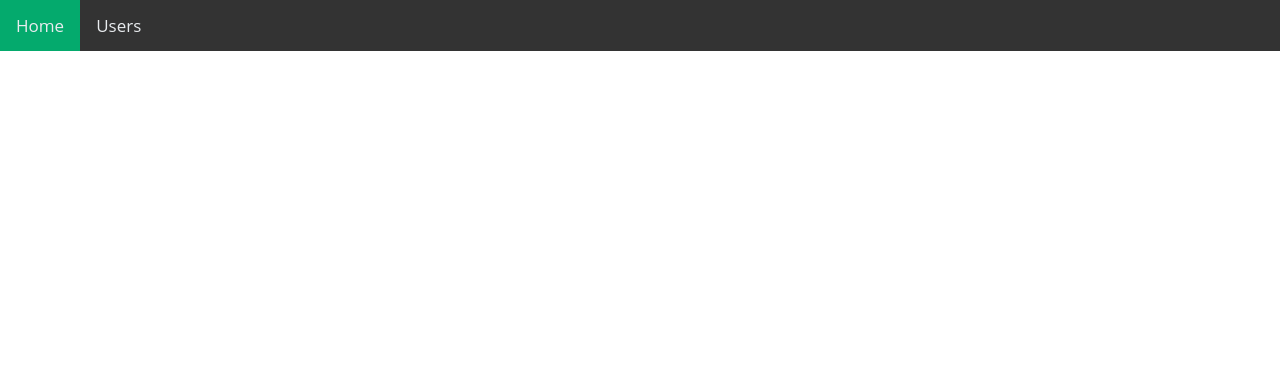
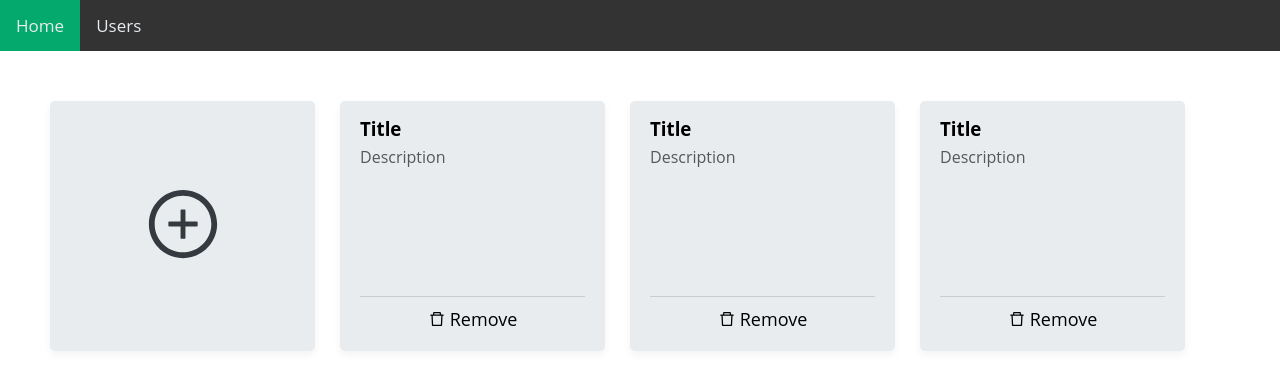
Before and after one commit to ashot3232/frontend-task, a React (Create React App) app: page / in a window 1280 px wide. Shown: the top 390 px of the page. Built offline with nearby package versions, Linux system fonts and the light colour scheme.

Commit message:
Create UI for Notes component

```diff
--- a/package.json
+++ b/package.json
@@ -13,6 +13,7 @@
     "@types/styled-components": "^5.1.26",
     "react": "^18.2.0",
     "react-dom": "^18.2.0",
+    "react-icons": "^4.11.0",
     "react-router-dom": "^6.15.0",
     "react-scripts": "5.0.1",
     "styled-components": "^6.0.7",
--- a/src/App.tsx
+++ b/src/App.tsx
@@ -26,7 +26,7 @@ function App() {
       <GlobalStyle />
       <Routes>
         <Route path="/" element={<Layout />}>
-          <Route element={<Home />} />
+          <Route index element={<Home />} />
           <Route
             path="users"
             element={
--- /dev/null
+++ b/src/components/Box.tsx
@@ -0,0 +1,21 @@
+import React, { FC, ReactNode } from 'react';
+import styled from 'styled-components';
+
+const Wrapper = styled.div`
+  height: 250px;
+  border-radius: 5px;
+  padding: 15px 20px 20px;
+  box-shadow: 0 4px 8px rgba(0, 0, 0, 0.05);
+  background: ${(props) => props.theme.colors.light};
+`;
+
+interface BoxProps {
+  children: ReactNode;
+  className?: string;
+}
+
+const Box: FC<BoxProps> = ({ children, className }) => {
+  return <Wrapper className={className}>{children}</Wrapper>;
+};
+
+export default Box;
--- /dev/null
+++ b/src/components/Note.tsx
@@ -0,0 +1,54 @@
+import React from 'react';
+import styled from 'styled-components';
+import { AiOutlineDelete } from 'react-icons/ai';
+
+import Box from './Box';
+
+const StyledBox = styled(Box)`
+  display: flex;
+  flex-direction: column;
+  justify-content: space-between;
+`;
+
+const Details = styled.div`
+  max-height: 165px;
+  overflow-y: auto;
+`;
+
+const Description = styled.span`
+  display: block;
+  color: #575757;
+  font-size: 16px;
+  margin-top: 5px;
+`;
+
+const BottomContent = styled.div`
+  padding-top: 10px;
+  border-top: 1px solid #ccc;
+  display: flex;
+  align-items: center;
+  justify-content: center;
+  font-size: 18px;
+  cursor: pointer;
+`;
+
+const DeleteIcon = styled(AiOutlineDelete)`
+  margin-right: 4px;
+`;
+
+function Note() {
+  return (
+    <StyledBox>
+      <Details>
+        <h3>Title</h3>
+        <Description>Description</Description>
+      </Details>
+      <BottomContent>
+        <DeleteIcon />
+        Remove
+      </BottomContent>
+    </StyledBox>
+  );
+}
+
+export default Note;
--- /dev/null
+++ b/src/components/Notes.tsx
@@ -0,0 +1,48 @@
+import React from 'react';
+import styled from 'styled-components';
+import { AiOutlinePlusCircle } from 'react-icons/ai';
+
+import Note from './Note';
+import Box from './Box';
+
+const Wrapper = styled.div`
+  margin: 50px;
+  display: grid;
+  gap: 25px;
+  grid-template-columns: repeat(auto-fill, 265px);
+
+  @media (max-width: 660px) {
+    margin: 15px;
+    gap: 15px;
+    grid-template-columns: repeat(auto-fill, 100%);
+  }
+`;
+
+const AddIcon = styled(AiOutlinePlusCircle)`
+  color: ${(props) => props.theme.colors.dark};
+  font-size: 78px;
+`;
+
+const StyledBox = styled(Box)`
+  display: flex;
+  align-items: center;
+  cursor: pointer;
+  flex-direction: column;
+  justify-content: center;
+`;
+
+function Notes() {
+  return (
+    <Wrapper>
+      <StyledBox>
+        <AddIcon />
+      </StyledBox>
+
+      <Note />
+      <Note />
+      <Note />
+    </Wrapper>
+  );
+}
+
+export default Notes;
--- a/src/pages/Home.tsx
+++ b/src/pages/Home.tsx
@@ -1,7 +1,12 @@
 import React from 'react';
+import Notes from '../components/Notes';
 
 function Home() {
-  return <div>Home</div>;
+  return (
+    <div>
+      <Notes />
+    </div>
+  );
 }
 
 export default Home;
```
Also changed, not shown: 1 other file (tests, documents, lock files or other folders).
